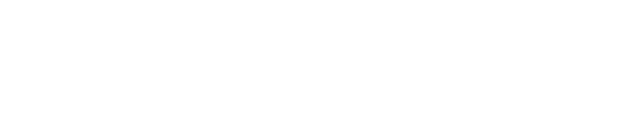
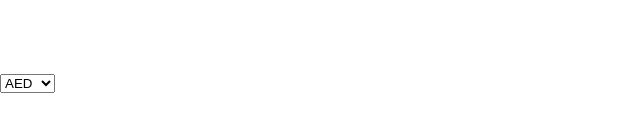
Before and after one commit to marcos-padilla/currency-converter, a React (Vite) app: page / in a window 1280 px wide. Shown: the part 318-450 px from the top of the page, without its empty margins (0-640 px from the left). Built offline with nearby package versions, Linux system fonts and the light colour scheme.

Commit message:
Added select for all diferents rates

```diff
--- a/src/App.jsx
+++ b/src/App.jsx
@@ -1,6 +1,17 @@
 import currency from './mock/latest-currency.json'
 
-export default function App(){
-
-
+export default function App() {
+	return (
+		<div>
+			<select>
+				{Object.keys(currency.rates).map((key) => {
+					return (
+						<option key={key} value={key}>
+							{key}
+						</option>
+					)
+				})}
+			</select>
+		</div>
+	)
 }
```
